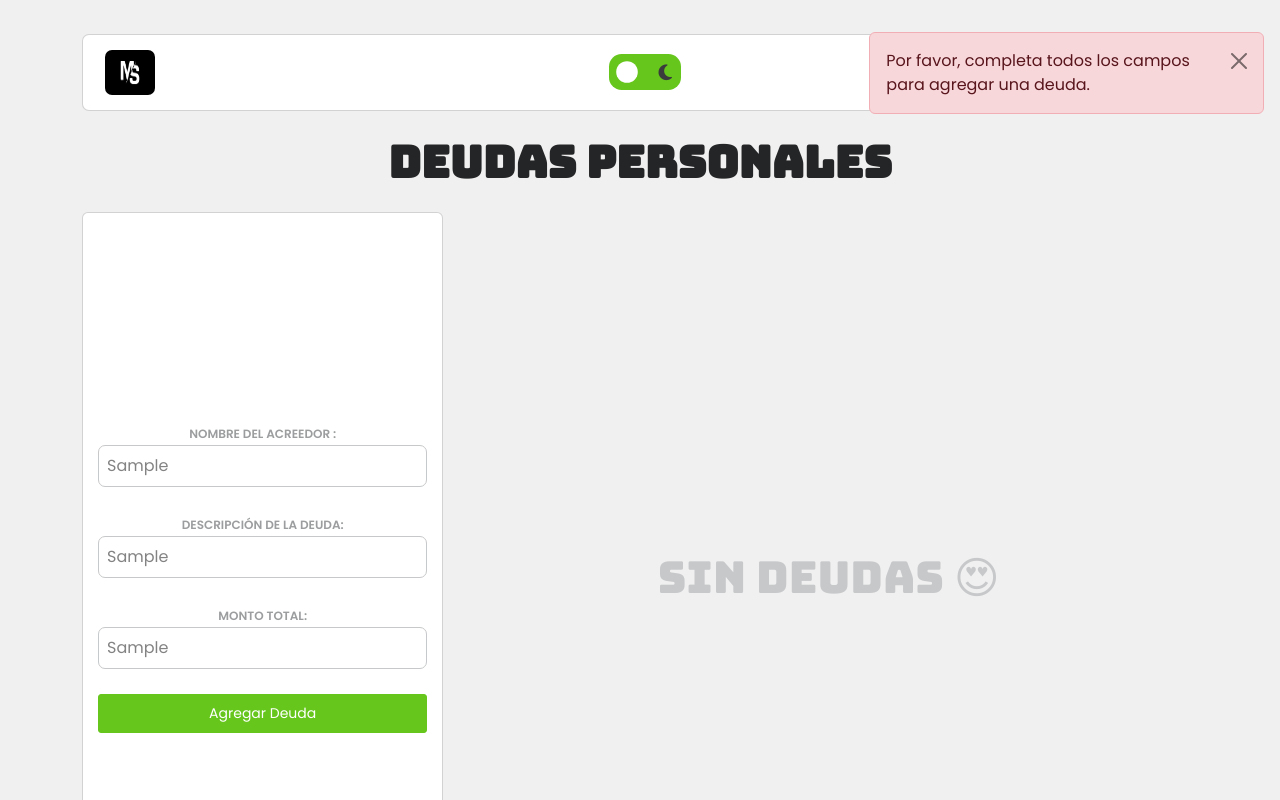
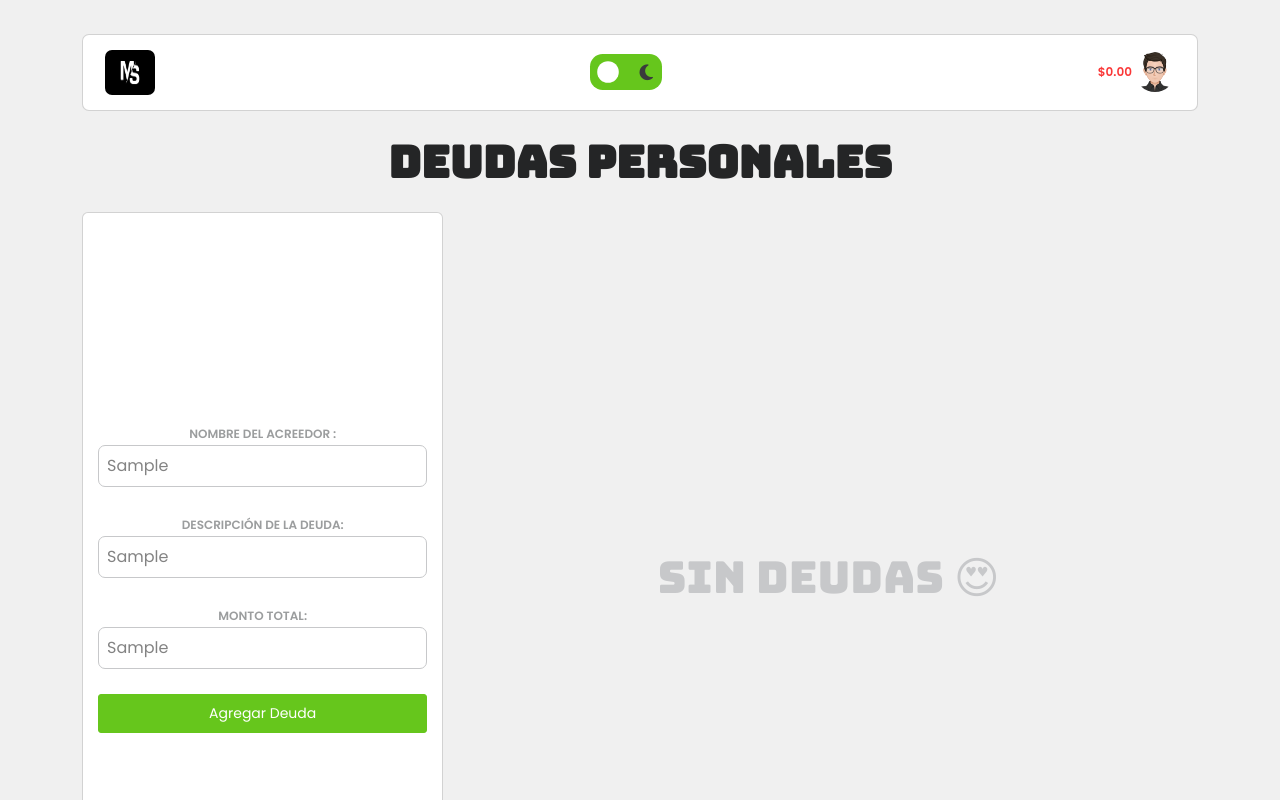
Before and after one commit to M1gu3l4ngel/Proyecto-DeudasPersonales, a website: page index.html in a window 1280 px wide. Both pictures are taken after typing "Sample", "Sample", "Sample" into the empty fields and a click on the button "Agregar Deuda". Shown: the top 800 px of the page. Drawn offline with nearby package versions, Linux system fonts and the light colour scheme.

Commit message:
Actualización v1.5 - Agregando notificaciones sucess y Total Deudas

```diff
--- a/index.html
+++ b/index.html
@@ -41,7 +41,9 @@
                             <div class="toggle__ball"></div>
                         </label>
                     </div>
+
                     <div class="header-profile">
+                        <p class="totalDeudas">$<span id="totalDeudas">0.00</span></p>
                         <img src="./assets/img/avatar7.png" alt="Imagen" class="dropdown-toggle hvr-grow"
                             data-bs-toggle="dropdown" aria-expanded="false">
                         <ul class="dropdown-menu dropdown-menu-end header-dropdown">
@@ -88,7 +90,6 @@
                                 <div class="form__cont-button">
                                     <button type="button" onclick="agregarDeuda()">Agregar Deuda</button>
                                 </div>
-
                             </form>
                         </div>
                     </div>
--- a/js/main.js
+++ b/js/main.js
@@ -25,19 +25,19 @@ if (storedTheme) {
 
 
 
-
-
-
-
-
-
-// JavaScript (script.js)
+//-----------------------------------------------
+// Funcionamiento del Programa / Deudas Personales
+//-----------------------------------------------
 document.addEventListener('DOMContentLoaded', function () {
+    // Cargar las deudas almacenadas en localStorage
     let deudas = JSON.parse(localStorage.getItem('deudas')) || [];
 
     function guardarDeudasEnLocalStorage() {
         localStorage.setItem('deudas', JSON.stringify(deudas));
     }
+
+    mostrarDeudas();
+    actualizarTotalDeudas();
 
     window.agregarDeuda = function () {
         const nombreInput = document.getElementById('nombre');
@@ -78,11 +78,18 @@ document.addEventListener('DOMContentLoaded', function () {
         montoTotalInput.value = '';
 
         mostrarDeudas();
+        actualizarTotalDeudas();
         guardarDeudasEnLocalStorage();
+        mostrarNotificacion('success', 'Deuda agregada correctamente.');
     }
 
     window.abonarDeuda = function (index) {
         const deuda = deudas[index];
+
+        mostrarDeudas();
+        actualizarTotalDeudas();
+        guardarDeudasEnLocalStorage();
+
 
         if (deuda) {
             document.getElementById('abonarModalLabel').innerText = `Abonar a ${deuda.nombre}`;
@@ -128,6 +135,7 @@ document.addEventListener('DOMContentLoaded', function () {
             }
 
             mostrarDeudas();
+            actualizarTotalDeudas();
             guardarDeudasEnLocalStorage();
 
             // Cerrar el modal
@@ -136,6 +144,9 @@ document.addEventListener('DOMContentLoaded', function () {
             // Restablecer estilos del body después de cerrar el modal
             $('body').css('overflow', 'auto');
             $('body').css('padding-right', '0');
+
+            // Mostrar notificación verde
+            mostrarNotificacion('success', 'Abono realizado correctamente.');
         }
     }
 
@@ -186,15 +197,21 @@ document.addEventListener('DOMContentLoaded', function () {
         }
     }
 
+    function actualizarTotalDeudas() {
+        const totalDeudasElement = document.getElementById('totalDeudas');
+
+        // Calcula el total sumando los montos de todas las deudas
+        const totalDeudas = deudas.reduce((total, deuda) => total + (deuda.montoTotal - deuda.abonado), 0);
+
+        // Actualiza el contenido del elemento HTML
+        totalDeudasElement.textContent = totalDeudas.toFixed(2);
+    }
+
     // Al cargar la página, muestra las deudas
     mostrarDeudas();
 });
 
-
-
-
-
-
+// Notificacion de Agregar, Abonar y Warnings
 function mostrarNotificacion(tipo, mensaje) {
     // Elimina notificaciones existentes
     $('.alert').remove();
@@ -213,16 +230,9 @@ function mostrarNotificacion(tipo, mensaje) {
     // Desaparece la notificación después de 3 segundos
     setTimeout(() => {
         alerta.alert('close');
-    }, 3000);
+    }, 2000);
 }
-
-
-
-
-
-
-
-
+//-----------------------------------------------
 
 
 
--- a/scss/_header.scss
+++ b/scss/_header.scss
@@ -70,6 +70,16 @@ header {
         }
 
         .header-profile {
+            display: flex;
+            align-items: center;
+            justify-content: center;
+
+            .totalDeudas {
+                margin: 0 3px 0 0;
+                color: $red-1;
+                font-weight: 600;
+                font-size: 12px;
+            }
 
             img {
                 width: 40px;
```
Also changed, not shown: css/main.css.
